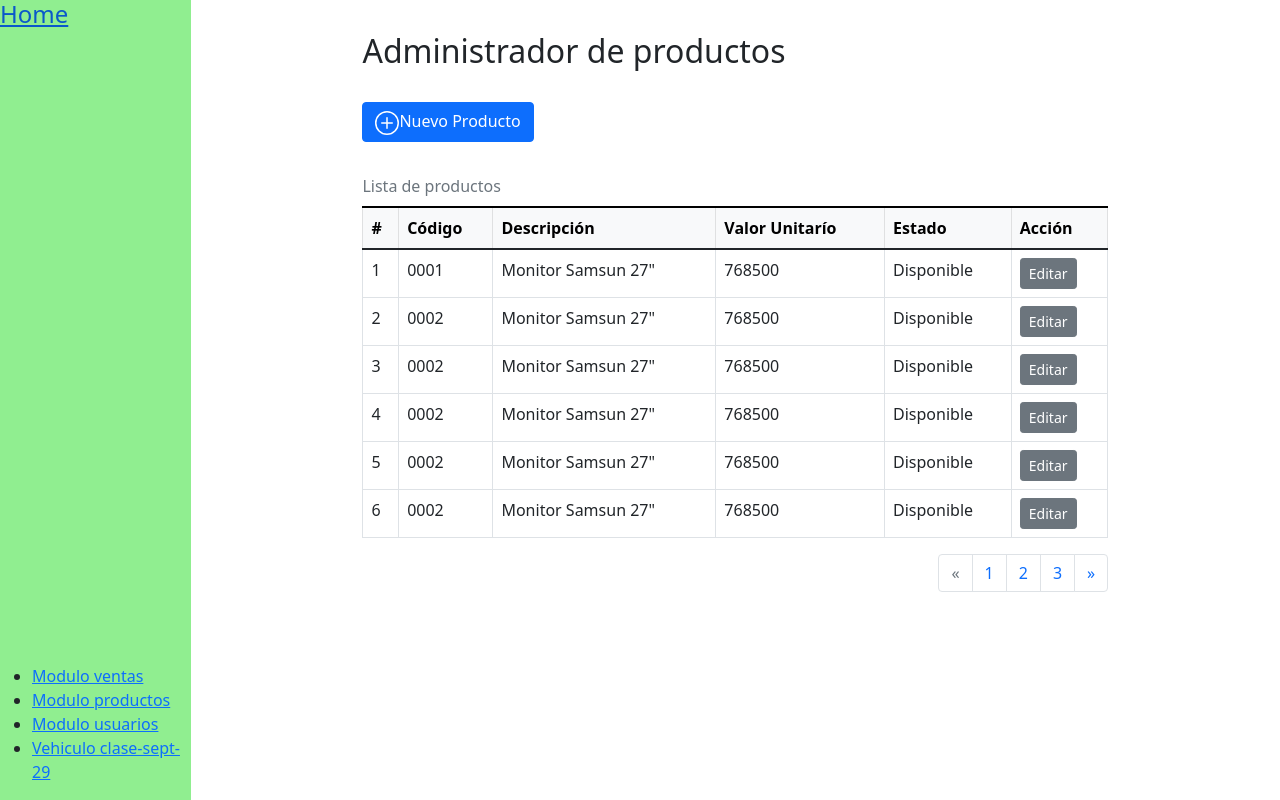
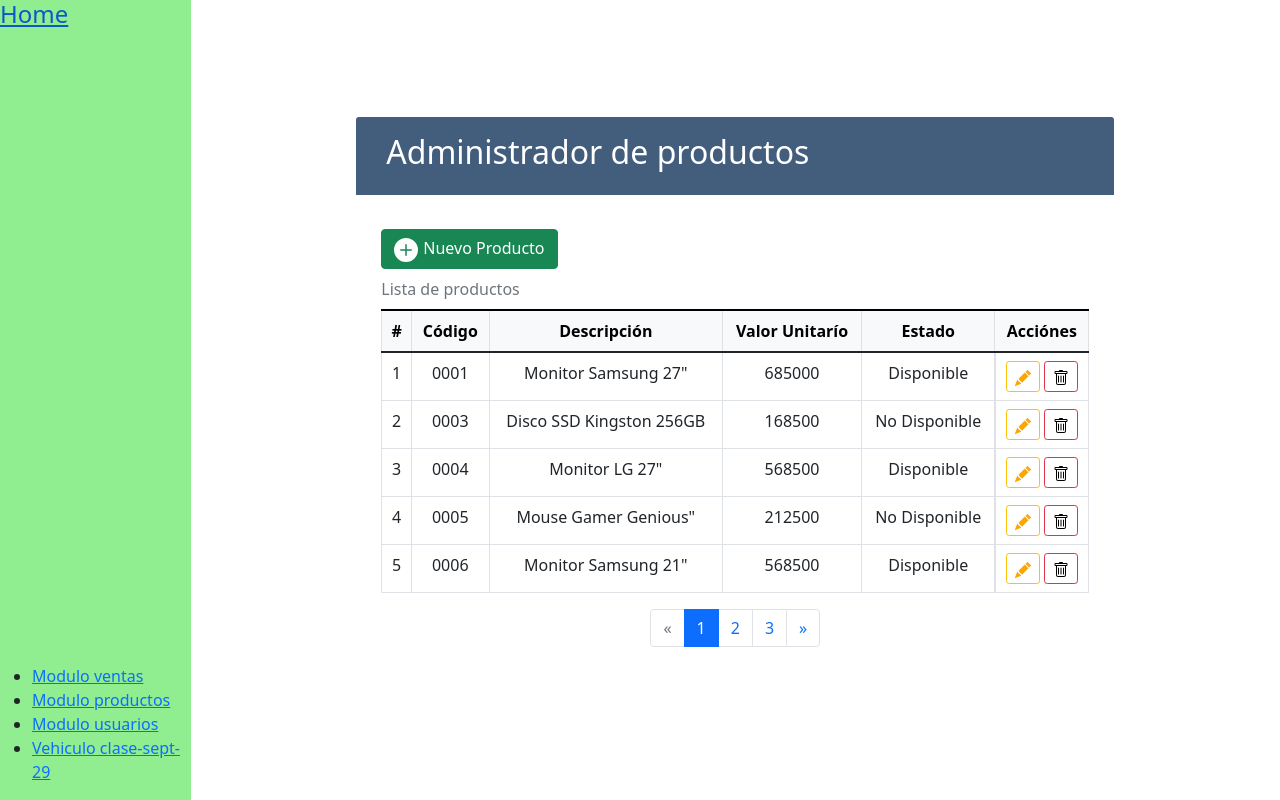
Before and after one commit to apolo-2/apolo2, a React (Create React App) app: page /admin/productos in a window 1280 px wide. Built offline with nearby package versions, Linux system fonts and the light colour scheme.

Commit message:
add estilos al data table productos

```diff
--- a/src/components/DataTableProducto.jsx
+++ b/src/components/DataTableProducto.jsx
@@ -6,31 +6,44 @@ const DataTableProducto = ({listaProductos}) => {
             {/* bootstrap  */}
             {/* Pendiente encabezado tabla */}
             {/* <h2></h2> */}
+
             <div class="table-responsive">
             {/*   table-striped  border-light*/}
-                <table class="table  table- table-hover  table-bordered caption-top">
+                <table class="table  table- table-hover  table-bordered caption-top table-listado">
                     <caption>Lista de productos</caption>
-                    <thead className='table-light'>
+                    <thead className='table-light text-center'>
                         <tr>
                             <th scope="col">#</th>
                             <th scope="col">Código</th>
                             <th scope="col">Descripción</th>
                             <th scope="col">Valor Unitarío</th>
                             <th scope="col">Estado</th>
-                            <th scope="col">Acción</th>
+                            <th scope="col">Acciónes</th>
                         </tr>
                     </thead>
                     <tbody>
                     {listaProductos.map((producto, index) => {
                     return (
-                        <tr>
+                        <tr className='text-center'>
                             <td>{index+1}</td>
                             <td>{producto.codigo}</td>
                             <td>{producto.descripcion}</td>
                             <td>{producto.valorUnit}</td>
                             <td>{producto.estado}</td>
-                            <td>
-                                <button type="button" class="btn btn-secondary btn-sm">Editar</button>
+                            <td className="td_acciones">
+                                <button type="button" class="btn  btn-sm btn-outline-warning" title='Editar'>
+                                    <svg xmlns="http://www.w3.org/2000/svg" width="16" height="16" fill="orange" class="bi bi-pencil-fill" viewBox="0 0 16 16">
+                                        <path d="M12.854.146a.5.5 0 0 0-.707 0L10.5 1.793 14.207 5.5l1.647-1.646a.5.5 0 0 0 0-.708l-3-3zm.646 6.061L9.793 2.5 3.293 9H3.5a.5.5 0 0 1 .5.5v.5h.5a.5.5 0 0 1 .5.5v.5h.5a.5.5 0 0 1 .5.5v.5h.5a.5.5 0 0 1 .5.5v.207l6.5-6.5zm-7.468 7.468A.5.5 0 0 1 6 13.5V13h-.5a.5.5 0 0 1-.5-.5V12h-.5a.5.5 0 0 1-.5-.5V11h-.5a.5.5 0 0 1-.5-.5V10h-.5a.499.499 0 0 1-.175-.032l-.179.178a.5.5 0 0 0-.11.168l-2 5a.5.5 0 0 0 .65.65l5-2a.5.5 0 0 0 .168-.11l.178-.178z"/>
+                                    </svg>
+                                    {/* Editar */}
+                                </button>
+                                <button type="button" class="btn  btn-sm btn-sm btn-outline-danger" title='Eliminar'>
+                                <svg xmlns="http://www.w3.org/2000/svg" width="16" height="16" fill="lightred" class="bi bi-trash" viewBox="0 0 16 16">
+                                <path d="M5.5 5.5A.5.5 0 0 1 6 6v6a.5.5 0 0 1-1 0V6a.5.5 0 0 1 .5-.5zm2.5 0a.5.5 0 0 1 .5.5v6a.5.5 0 0 1-1 0V6a.5.5 0 0 1 .5-.5zm3 .5a.5.5 0 0 0-1 0v6a.5.5 0 0 0 1 0V6z"/>
+                                <path fill-rule="evenodd" d="M14.5 3a1 1 0 0 1-1 1H13v9a2 2 0 0 1-2 2H5a2 2 0 0 1-2-2V4h-.5a1 1 0 0 1-1-1V2a1 1 0 0 1 1-1H6a1 1 0 0 1 1-1h2a1 1 0 0 1 1 1h3.5a1 1 0 0 1 1 1v1zM4.118 4 4 4.059V13a1 1 0 0 0 1 1h6a1 1 0 0 0 1-1V4.059L11.882 4H4.118zM2.5 3V2h11v1h-11z"/>
+                                </svg>
+                                    {/* Eliminar */}
+                                </button>
                             </td>
                         </tr>
                          );
@@ -41,11 +54,11 @@ const DataTableProducto = ({listaProductos}) => {
 
             {/* paginator */}
             <nav aria-label="Page navigation example">
-                <ul class="pagination justify-content-end">
+                <ul class="pagination justify-content-center">
                     <li class="page-item disabled">
                     <a class="page-link" href="admin/productos">&laquo;</a>
                     </li>
-                    <li class="page-item"><a class="page-link" href="admin/productos">1</a></li>
+                    <li class="page-item active"><a class="page-link" href="admin/productos">1</a></li>
                     <li class="page-item"><a class="page-link" href="admin/productos">2</a></li>
                     <li class="page-item"><a class="page-link" href="admin/productos">3</a></li>
                     <li class="page-item">
--- a/src/pages/admin/Productos.jsx
+++ b/src/pages/admin/Productos.jsx
@@ -7,38 +7,32 @@ import 'styles/productos.css';
 const productosBackend = [
   {
     codigo: '0001',
-    descripcion: 'Monitor Samsun 27"',
-    valorUnit: 768500,
+    descripcion: 'Monitor Samsung 27"',
+    valorUnit: 685000,
     estado: 'Disponible',
   },
   {
-    codigo: '0002',
-    descripcion: 'Monitor Samsun 27"',
-    valorUnit: 768500,
+    codigo: '0003',
+    descripcion: 'Disco SSD Kingston 256GB',
+    valorUnit: 168500,
+    estado: 'No Disponible',
+  },
+  {
+    codigo: '0004',
+    descripcion: 'Monitor LG 27"',
+    valorUnit: 568500,
     estado: 'Disponible',
   },
   {
-    codigo: '0002',
-    descripcion: 'Monitor Samsun 27"',
-    valorUnit: 768500,
-    estado: 'Disponible',
+    codigo: '0005',
+    descripcion: 'Mouse Gamer Genious"',
+    valorUnit: 212500,
+    estado: 'No Disponible',
   },
   {
-    codigo: '0002',
-    descripcion: 'Monitor Samsun 27"',
-    valorUnit: 768500,
-    estado: 'Disponible',
-  },
-  {
-    codigo: '0002',
-    descripcion: 'Monitor Samsun 27"',
-    valorUnit: 768500,
-    estado: 'Disponible',
-  },
-  {
-    codigo: '0002',
-    descripcion: 'Monitor Samsun 27"',
-    valorUnit: 768500,
+    codigo: '0006',
+    descripcion: 'Monitor Samsung 21"',
+    valorUnit: 568500,
     estado: 'Disponible',
   },
 
@@ -49,7 +43,7 @@ const Productos = () => {
   const [mostrarTabla, setMostrarTabla] = useState(true);
   const [productos, setProductos] = useState([]);
   const [textoBoton, setTextoBoton] = useState('Nuevo Producto');
-  const [colorBoton, setColorBoton] = useState('indigo');
+  const [colorBoton, setColorBoton] = useState('btn-success');
 
   useEffect(() => {
     //obtener lista  desde el backend
@@ -59,36 +53,37 @@ const Productos = () => {
   useEffect(() => {
     if (mostrarTabla) {
       setTextoBoton('Nuevo Producto');
-      setColorBoton('indigo');
+      setColorBoton('btn-success');
     } else {
       setTextoBoton('Mostrar Todos los productos');
-      setColorBoton('green');
+      setColorBoton('btn-info');
     }
   }, [mostrarTabla]);
   return (
-    <div className='flex h-full w-full flex-col items-center justify-start p-8 container container-productos'>
+    // <div className='flex h-full w-full flex-col items-center justify-start p-8 container-productos'>
+    <div className='container-productos'>
+      <div className='flex flex-col'>
 
-      <div className='flex flex-col'>
+        <div className="container-title">
           <h2 className='text-3xl font-extrabold text-gray-900'>
             Administrador de productos
           </h2>
+        </div>
         <br />
         <button
             onClick={() => {
               setMostrarTabla(!mostrarTabla);
             }}
             // className={`text-white bg-${colorBoton}-500 p-5 rounded-full m-6 w-28 self-end`}
-          className="btn btn-primary"
+            className={`btn ${colorBoton} btn-rounded`}
           >
-          <svg xmlns="http://www.w3.org/2000/svg" width="24" height="24" fill="currentColor" class="bi bi-plus-circle" viewBox="0 0 16 16">
-            <path d="M8 15A7 7 0 1 1 8 1a7 7 0 0 1 0 14zm0 1A8 8 0 1 0 8 0a8 8 0 0 0 0 16z"/>
-            <path d="M8 4a.5.5 0 0 1 .5.5v3h3a.5.5 0 0 1 0 1h-3v3a.5.5 0 0 1-1 0v-3h-3a.5.5 0 0 1 0-1h3v-3A.5.5 0 0 1 8 4z"/>
+            <svg xmlns="http://www.w3.org/2000/svg" width="26" height="26" fill="currentColor" class="bi bi-plus-circle-fill" viewBox="0 0 16 16">
+              <path d="M16 8A8 8 0 1 1 0 8a8 8 0 0 1 16 0zM8.5 4.5a.5.5 0 0 0-1 0v3h-3a.5.5 0 0 0 0 1h3v3a.5.5 0 0 0 1 0v-3h3a.5.5 0 0 0 0-1h-3v-3z"/>
             </svg>
-          {textoBoton}
+            <span>{textoBoton}</span>
+          </button>
+      </div>
 
-        </button>
-        <br /><br />
-      </div>
       {mostrarTabla ? (
         <TablaProductos listaProductos={productos} />
       ) : (
@@ -159,56 +154,74 @@ const FormularioCreacionProducto = ({ setMostrarTabla, listaProductos, setProduc
   };
 
   return (
-    <div className='flex flex-col items-center justify-center'>
-      <h2 className='text-2xl font-extrabold text-gray-800'>Crear nuevo producto</h2>
-      <form ref={form} onSubmit={submitForm} className='flex flex-col'>
-        <label className='flex flex-col' htmlFor='nombre'>
-          Descripción del producto
-          <input
-            name='descripcion'
-            className='bg-gray-50 border border-gray-600 p-2 rounded-lg m-2'
-            type='text'
-            placeholder='Ingrese descripcion'
-            required
-          />
-        </label>
-        <label className='flex flex-col' htmlFor='marca'>
-          Estado
-          <select
-            className='bg-gray-50 border border-gray-600 p-2 rounded-lg m-2'
-            name='estado'
-            required
-            defaultValue={0}
-          >
-            <option disabled value={0}>
-              Seleccione una opción
-            </option>
-            <option>Disponible</option>
-            <option>No disponible</option>
 
-          </select>
-        </label>
-        <label className='flex flex-col' htmlFor='modelo'>
-          Valor unitario
-          <input
-            name='valorUnit'
-            className='bg-gray-50 border border-gray-600 p-2 rounded-lg m-2'
-            type='number'
-            min={0}
-            max={9999999999999}
-            placeholder='Ingrese valor unitario'
-            required
-          />
-        </label>
+    <form>
+      <div class="mb-3">
+        <label for="exampleInputEmail1" class="form-label">Email address</label>
+        <input type="email" class="form-control" id="exampleInputEmail1" aria-describedby="emailHelp" />
+        <div id="emailHelp" class="form-text">We'll never share your email with anyone else.</div>
+      </div>
+      <div class="mb-3">
+        <label for="exampleInputPassword1" class="form-label">Password</label>
+        <input type="password" class="form-control" id="exampleInputPassword1" />
+      </div>
+      <div class="mb-3 form-check">
+        <input type="checkbox" class="form-check-input" id="exampleCheck1" />
+        <label class="form-check-label" for="exampleCheck1">Check me out</label>
+      </div>
+      <button type="submit" class="btn btn-primary">Guardar</button>
+    </form>
 
-        <button
-          type='submit'
-          className='col-span-2 bg-green-400 p-2 rounded-full shadow-md hover:bg-green-600 text-white'
-        >
-          Guardar producto
-        </button>
-      </form>
-    </div>
+    // <div className='flex flex-col items-center justify-center'>
+    //   <h2 className='text-2xl font-extrabold text-gray-800'>Crear nuevo producto</h2>
+    //   <form ref={form} onSubmit={submitForm} className='flex flex-col'>
+    //     <label className='flex flex-col' htmlFor='nombre'>
+    //       Descripción del producto
+    //       <input
+    //         name='descripcion'
+    //         className='bg-gray-50 border border-gray-600 p-2 rounded-lg m-2'
+    //         type='text'
+    //         placeholder='Ingrese descripcion'
+    //         required
+    //       />
+    //     </label>
+    //     <label className='flex flex-col' htmlFor='marca'>
+    //       Estado
+    //       <select
+    //         className='bg-gray-50 border border-gray-600 p-2 rounded-lg m-2'
+    //         name='estado'
+    //         required
+    //         defaultValue={0}
+    //       >
+    //         <option disabled value={0}>
+    //           Seleccione una opción
+    //         </option>
+    //         <option>Disponible</option>
+    //         <option>No disponible</option>
+
+    //       </select>
+    //     </label>
+    //     <label className='flex flex-col' htmlFor='modelo'>
+    //       Valor unitario
+    //       <input
+    //         name='valorUnit'
+    //         className='bg-gray-50 border border-gray-600 p-2 rounded-lg m-2'
+    //         type='number'
+    //         min={0}
+    //         max={9999999999999}
+    //         placeholder='Ingrese valor unitario'
+    //         required
+    //       />
+    //     </label>
+
+    //     <button
+    //       type='submit'
+    //       className='col-span-2 bg-green-400 p-2 rounded-full shadow-md hover:bg-green-600 text-white'
+    //     >
+    //       Guardar producto
+    //     </button>
+    //   </form>
+    // </div>
   );
 };
 
--- a/src/styles/productos.css
+++ b/src/styles/productos.css
@@ -2,14 +2,43 @@
 
 .container-productos{
     display: flex;
-    padding: 2rem;
-    display: flex;
+    /* padding: 2rem;  */
     flex-direction: column;
-    justify-content: flex-start;
+    justify-content: center;
     align-items: center;
     width: 100%;
     height: 100%;
+
 }
 .container-productos > div{
-    width: 70%;
+    width: 65%;
 }
+/* svg.bi{
+    margin-right: 5px;
+    width: 1.5em;
+    height: 1.5em;
+} */
+svg.bi-plus-circle-fill{
+    width: 1.5em;
+    height: 1.5em;
+    margin-right: 5px;
+}
+.container-title{
+    /* width: 100%; */
+    /* height: 100px; */
+    background: #435d7d;
+    color: #fff;
+    padding: 16px 30px;
+    margin: -20px -25px 10px;
+    border-radius: 3px 3px 0 0;
+    display: flex;
+    justify-content: space-between;
+}
+.tabla-listado{
+    margin-left: 5px;
+}
+.td_acciones{
+    display: flex;
+    flex-direction: row;
+    justify-content: space-around;
+}
```
Lines whose indentation alone changed are shown as unchanged.
